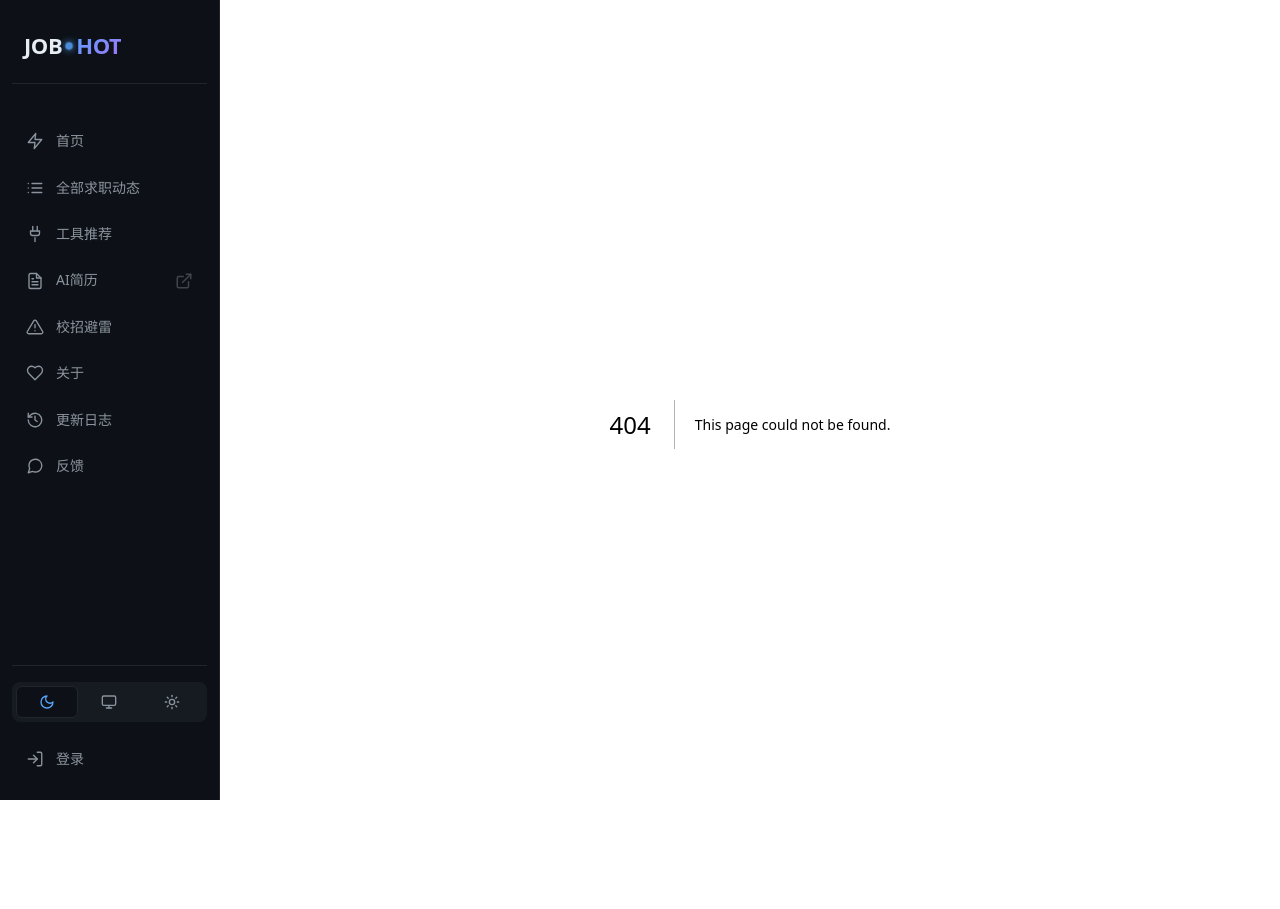
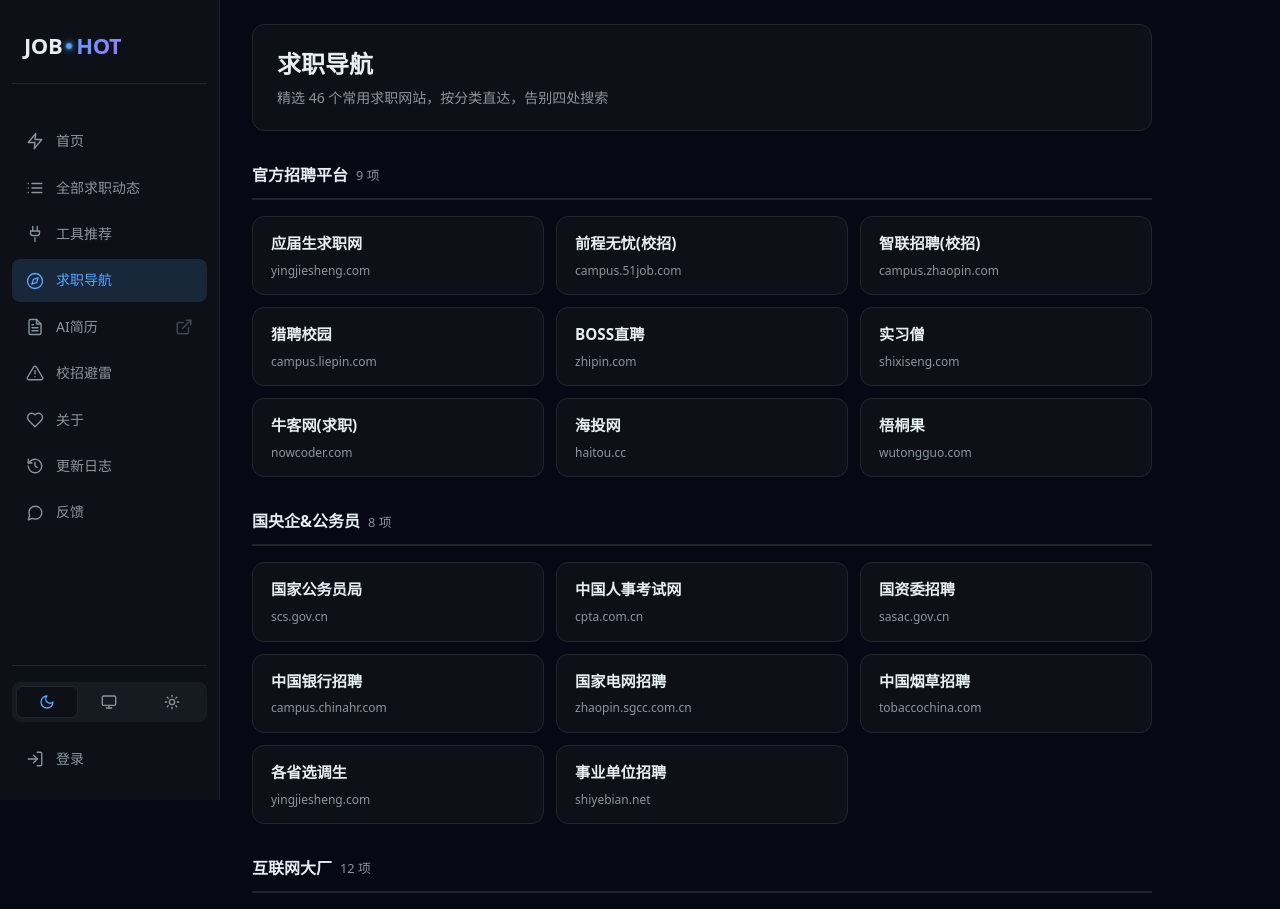
Before and after one commit to diyiwuyan/job-hot, a Next.js app: page /nav in a window 1280 px wide. Before the commit this address had no page. Shown: the top 909 px of the page. Before the commit the page ends 848 px from the top, so only its background shows below. Built offline with nearby package versions, Linux system fonts and the light colour scheme.

Commit message:
feat: 新增求职导航页面 /nav（6 大分类 50 个常用求职网站，侧边栏新增入口）

```diff
--- /dev/null
+++ b/src/app/nav/page.tsx
@@ -0,0 +1,88 @@
+import type { Metadata } from 'next';
+import { NAV_DATA, formatNavUrl } from '@/lib/nav-data';
+
+export const metadata: Metadata = {
+  title: '求职导航 - JOBHOT',
+  description:
+    '一站式求职网址导航，精选官方招聘平台、国央企与公务员、互联网大厂、地方人才社保、求职工具与资源，快速直达常用求职网站。',
+};
+
+export default function NavPage() {
+  const totalSites = NAV_DATA.reduce((sum, c) => sum + c.sites.length, 0);
+
+  return (
+    <div className="page">
+      <div className="page-header">
+        <h1>求职导航</h1>
+        <p>精选 {totalSites} 个常用求职网站，按分类直达，告别四处搜索</p>
+      </div>
+
+      {NAV_DATA.map((group) => (
+        <section key={group.category} style={{ marginTop: '2rem' }}>
+          <div
+            style={{
+              display: 'flex',
+              alignItems: 'center',
+              gap: '0.5rem',
+              fontSize: '1rem',
+              fontWeight: 600,
+              color: 'var(--text)',
+              paddingBottom: '0.6rem',
+              marginBottom: '1rem',
+              borderBottom: '2px solid var(--border)',
+            }}
+          >
+            {group.category}
+            <span style={{ fontSize: '0.8rem', fontWeight: 400, color: 'var(--text-muted)' }}>
+              {group.sites.length} 项
+            </span>
+          </div>
+
+          <div
+            style={{
+              display: 'grid',
+              gridTemplateColumns: 'repeat(auto-fill, minmax(220px, 1fr))',
+              gap: '0.75rem',
+            }}
+          >
+            {group.sites.map((site) => (
+              <a
+                key={site.name}
+                href={site.url}
+                target="_blank"
+                rel="noopener noreferrer"
+                className="timeline-card"
+                style={{ display: 'block', textDecoration: 'none' }}
+              >
+                <div
+                  style={{
+                    fontSize: '0.95rem',
+                    fontWeight: 600,
+                    color: 'var(--text)',
+                    marginBottom: '0.35rem',
+                    whiteSpace: 'nowrap',
+                    overflow: 'hidden',
+                    textOverflow: 'ellipsis',
+                  }}
+                >
+                  {site.name}
+                </div>
+                <div
+                  style={{
+                    fontSize: '0.75rem',
+                    color: 'var(--text-muted)',
+                    whiteSpace: 'nowrap',
+                    overflow: 'hidden',
+                    textOverflow: 'ellipsis',
+                  }}
+                >
+                  {formatNavUrl(site.url)}
+                </div>
+              </a>
+            ))}
+          </div>
+        </section>
+      ))}
+    </div>
+  );
+}
--- a/src/components/Sidebar.tsx
+++ b/src/components/Sidebar.tsx
@@ -38,6 +38,16 @@ const navItems: { href: string; label: string; icon: React.ReactNode; external?:
         <path d="M9 8V2" />
         <path d="M15 8V2" />
         <path d="M18 8v3a3 3 0 0 1-3 3h-6a3 3 0 0 1-3-3V8h12Z" />
+      </svg>
+    ),
+  },
+  {
+    href: '/nav',
+    label: '求职导航',
+    icon: (
+      <svg xmlns="http://www.w3.org/2000/svg" width="18" height="18" viewBox="0 0 24 24" fill="none" stroke="currentColor" strokeWidth="1.8" strokeLinecap="round" strokeLinejoin="round">
+        <circle cx="12" cy="12" r="10" />
+        <polygon points="16.24 7.76 14.12 14.12 7.76 16.24 9.88 9.88 16.24 7.76" />
       </svg>
     ),
   },
--- /dev/null
+++ b/src/lib/nav-data.ts
@@ -0,0 +1,96 @@
+// 求职导航数据：按分类组织的常用求职网站集合
+// 数据来源：精选官方招聘平台、国央企、互联网大厂、地方人社、求职工具等
+
+export interface NavSite {
+  name: string;
+  url: string;
+  desc?: string;
+}
+
+export interface NavCategory {
+  category: string;
+  sites: NavSite[];
+}
+
+export const NAV_DATA: NavCategory[] = [
+  {
+    category: '官方招聘平台',
+    sites: [
+      { name: '应届生求职网', url: 'https://www.yingjiesheng.com/' },
+      { name: '前程无忧(校招)', url: 'https://campus.51job.com/' },
+      { name: '智联招聘(校招)', url: 'https://campus.zhaopin.com/' },
+      { name: '猎聘校园', url: 'https://campus.liepin.com/' },
+      { name: 'BOSS直聘', url: 'https://www.zhipin.com/' },
+      { name: '实习僧', url: 'https://www.shixiseng.com/' },
+      { name: '牛客网(求职)', url: 'https://www.nowcoder.com/' },
+      { name: '海投网', url: 'https://www.haitou.cc/' },
+      { name: '梧桐果', url: 'https://www.wutongguo.com/' },
+    ],
+  },
+  {
+    category: '国央企&公务员',
+    sites: [
+      { name: '国家公务员局', url: 'http://www.scs.gov.cn/' },
+      { name: '中国人事考试网', url: 'http://www.cpta.com.cn/' },
+      { name: '国资委招聘', url: 'http://www.sasac.gov.cn/' },
+      { name: '中国银行招聘', url: 'https://campus.chinahr.com/' },
+      { name: '国家电网招聘', url: 'http://zhaopin.sgcc.com.cn/' },
+      { name: '中国烟草招聘', url: 'https://www.tobaccochina.com/' },
+      { name: '各省选调生', url: 'https://www.yingjiesheng.com/xuandiaosheng/' },
+      { name: '事业单位招聘', url: 'http://www.shiyebian.net/' },
+    ],
+  },
+  {
+    category: '互联网大厂',
+    sites: [
+      { name: '腾讯招聘', url: 'https://join.qq.com/' },
+      { name: '阿里巴巴招聘', url: 'https://talent.alibaba.com/' },
+      { name: '字节跳动招聘', url: 'https://jobs.bytedance.com/' },
+      { name: '美团招聘', url: 'https://zhaopin.meituan.com/' },
+      { name: '京东招聘', url: 'https://campus.jd.com/' },
+      { name: '百度招聘', url: 'https://talent.baidu.com/' },
+      { name: '华为招聘', url: 'https://career.huawei.com/' },
+      { name: '小米招聘', url: 'https://hr.xiaomi.com/' },
+      { name: '网易招聘', url: 'https://campus.163.com/' },
+      { name: '快手招聘', url: 'https://zhaopin.kuaishou.cn/' },
+      { name: '滴滴招聘', url: 'https://talent.didiglobal.com/' },
+      { name: '拼多多招聘', url: 'https://careers.pinduoduo.com/' },
+    ],
+  },
+  {
+    category: '地方人才&社保',
+    sites: [
+      { name: '北京人社局', url: 'http://rsj.beijing.gov.cn/' },
+      { name: '上海人社局', url: 'http://rsj.sh.gov.cn/' },
+      { name: '广州人社局', url: 'http://rsj.gz.gov.cn/' },
+      { name: '深圳人社局', url: 'http://hrss.sz.gov.cn/' },
+      { name: '杭州人社局', url: 'http://hrss.hangzhou.gov.cn/' },
+      { name: '成都人社局', url: 'http://cdhrss.chengdu.gov.cn/' },
+      { name: '南京人社局', url: 'http://rsj.nanjing.gov.cn/' },
+      { name: '武汉人社局', url: 'http://rsj.wuhan.gov.cn/' },
+    ],
+  },
+  {
+    category: '求职工具&资源',
+    sites: [
+      { name: '超级简历', url: 'https://www.wondercv.com/' },
+      { name: '知页简历', url: 'https://www.zhiyeapp.com/' },
+      { name: '看准网(薪资)', url: 'https://www.kanzhun.com/' },
+      { name: '职友集(薪资)', url: 'https://www.jobui.com/' },
+      { name: 'OfferShow', url: 'https://offershow.cn/' },
+      { name: '脉脉(职场社交)', url: 'https://maimai.cn/' },
+      { name: '领英LinkedIn', url: 'https://www.linkedin.com/' },
+      { name: 'LeetCode(刷题)', url: 'https://leetcode.cn/' },
+      { name: '牛客面经', url: 'https://www.nowcoder.com/discuss' },
+    ],
+  },
+];
+
+/** 把完整 URL 格式化为简洁的域名提示 */
+export function formatNavUrl(url: string): string {
+  try {
+    return new URL(url).hostname.replace(/^www\./, '');
+  } catch {
+    return url;
+  }
+}
```
